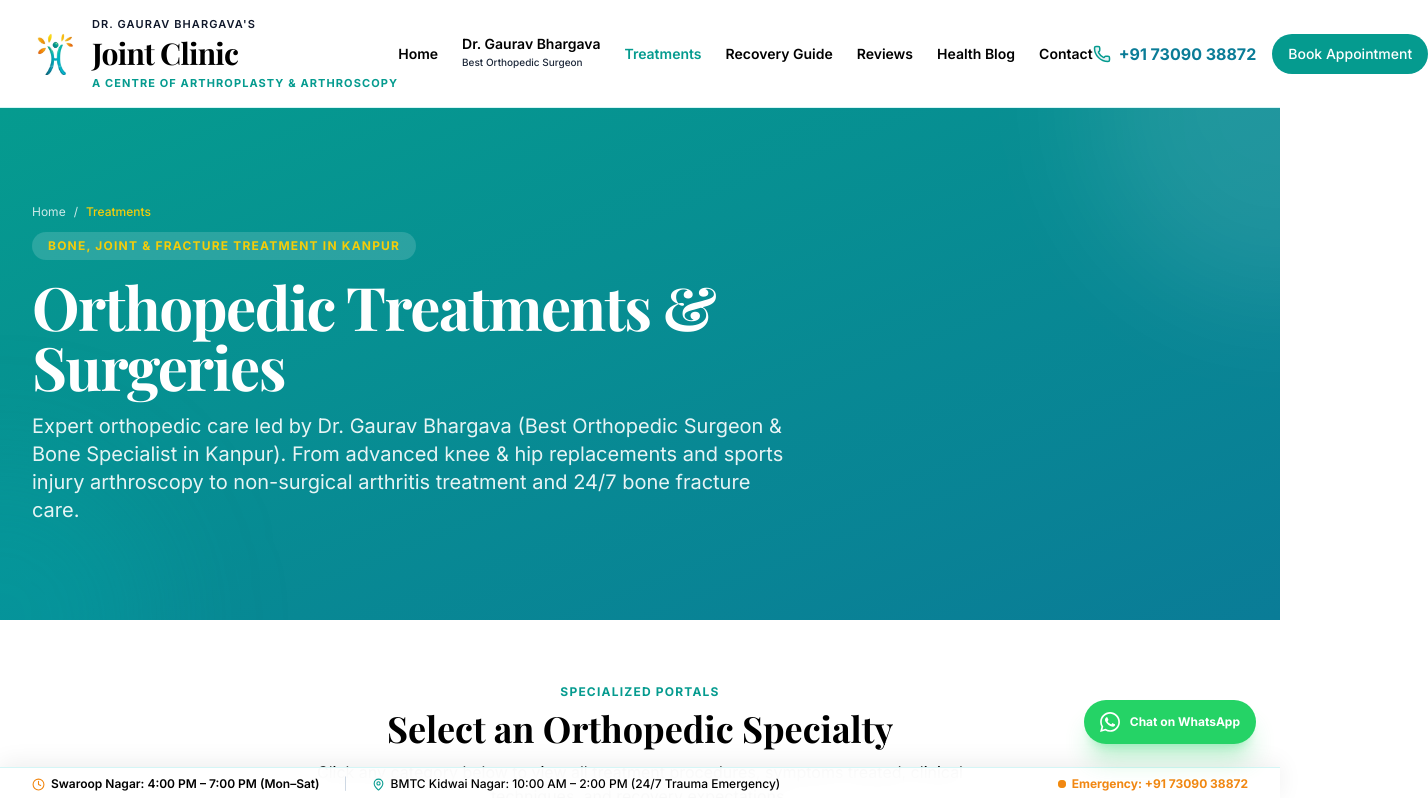
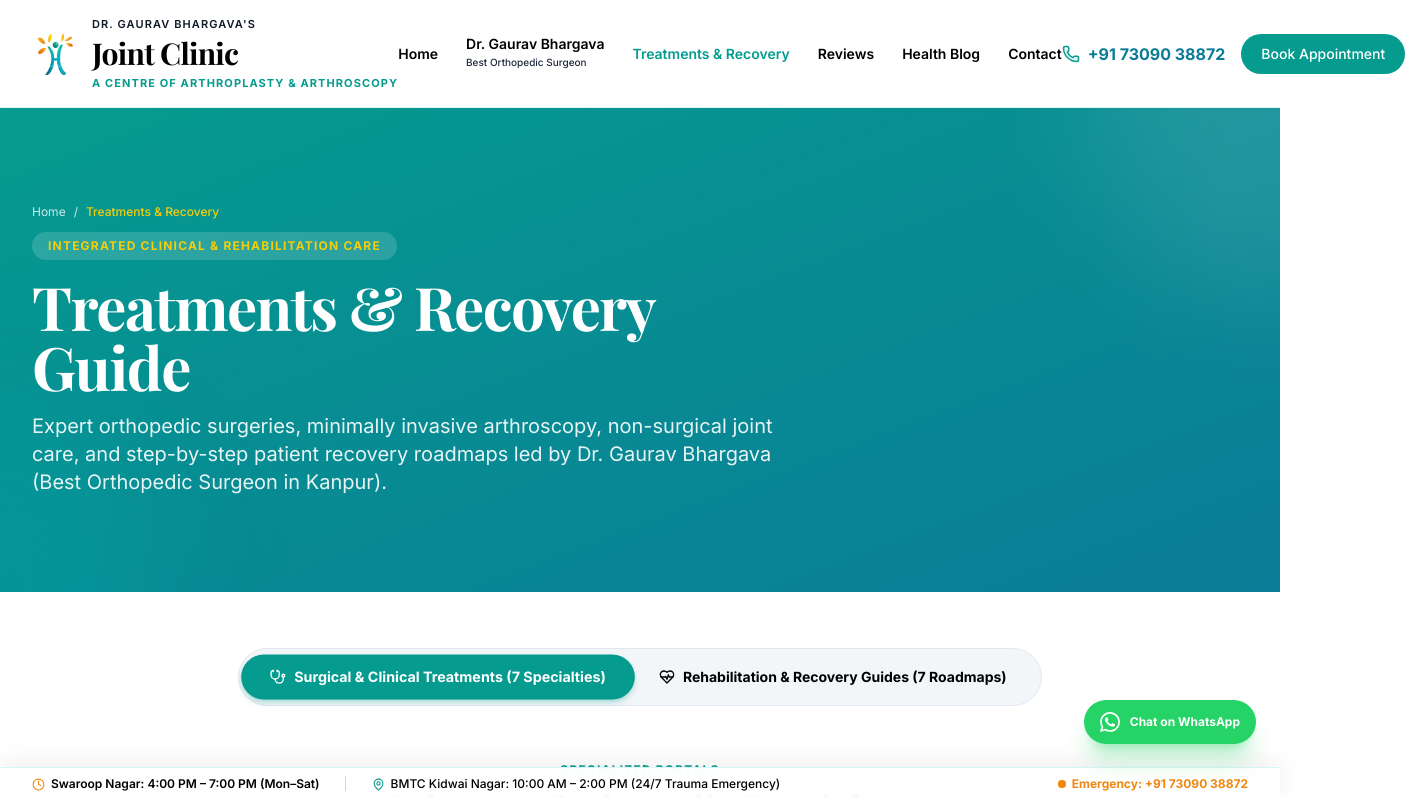
Before and after one commit to karmaautomation05-dot/joint-clinic, a Next.js app: page /treatments in a window 1280 px wide. Shown: the top 798 px of the page, 1428 px wide, since content can reach past the window. Built offline with nearby package versions, Linux system fonts and the light colour scheme; a web font is replaced by a local one.

Commit message:
feat(treatments): merge Treatments and Recovery Guide into unified Treatments & Recovery hub with interactive view switcher

```diff
--- a/src/app/treatments/page.tsx
+++ b/src/app/treatments/page.tsx
@@ -1,6 +1,6 @@
 "use client";
 
-import { useState } from "react";
+import { useState, useEffect } from "react";
 import Link from "next/link";
 import {
   Bone,
@@ -17,8 +17,12 @@
   ChevronRight,
   HelpCircle,
   Phone,
+  HeartHandshake,
+  ShieldAlert,
+  Hospital,
 } from "lucide-react";
 import { TREATMENT_CATEGORIES } from "@/data/treatments";
+import { RECOVERY_GUIDES } from "@/data/recoveryGuides";
 import { PRIMARY_CONTACT } from "@/data/clinics";
 
 const ICON_MAP: Record<string, typeof Bone> = {
@@ -68,7 +72,28 @@
   "fractures-trauma": "trauma-recovery",
 };
 
+const RECOVERY_TO_CATEGORY_MAP: Record<string, string> = {
+  "knee-recovery": "knee-care",
+  "hip-recovery": "hip-care",
+  "sports-recovery": "sports-injury",
+  "shoulder-recovery": "shoulder-care",
+  "spine-recovery": "spine-care",
+  "prp-recovery": "non-surgical",
+  "trauma-recovery": "fractures-trauma",
+};
+
 export default function TreatmentsPage() {
+  const [activeTab, setActiveTab] = useState<"treatments" | "recovery">("treatments");
+
+  useEffect(() => {
+    if (typeof window !== "undefined") {
+      const params = new URLSearchParams(window.location.search);
+      if (params.get("tab") === "recovery" || window.location.hash === "#recovery") {
+        setActiveTab("recovery");
+      }
+    }
+  }, []);
+
   const schema = {
     "@context": "https://schema.org",
     "@graph": [
@@ -84,7 +109,7 @@
           {
             "@type": "ListItem",
             position: 2,
-            name: "Treatments",
+            name: "Treatments & Recovery",
             item: "https://jointclinic.in/treatments",
           },
         ],
@@ -92,9 +117,9 @@
       {
         "@type": "MedicalWebPage",
         "@id": "https://jointclinic.in/treatments#webpage",
-        name: "Bone, Joint & Fracture Treatment in Kanpur — Dr. Gaurav Bhargava",
+        name: "Bone, Joint & Fracture Treatment & Recovery in Kanpur — Dr. Gaurav Bhargava",
         description:
-          "Explore 7 clinical orthopedic categories covering 24+ specialized treatments by Dr. Gaurav Bhargava (Best Orthopedic Doctor in Kanpur) across Knee Care, Hip Replacement, ACL Arthroscopy, Shoulder, Spine, PRP, and Fracture Trauma in Kanpur.",
+          "Explore 7 clinical orthopedic categories covering 24+ specialized treatments and step-by-step rehabilitation recovery guides by Dr. Gaurav Bhargava in Kanpur.",
         mainEntity: {
           "@type": "ItemList",
           itemListElement: TREATMENT_CATEGORIES.map((cat, idx) => ({
@@ -134,37 +159,68 @@
 
         <div className="container relative z-10">
           <div className="max-w-3xl">
-            {/* Semantic Breadcrumbs for UX & SEO */}
+            {/* Semantic Breadcrumbs */}
             <nav aria-label="Breadcrumb" className="flex items-center gap-2 text-xs text-white/80 font-sans mb-3">
               <Link href="/" className="hover:text-white transition-colors">Home</Link>
               <span>/</span>
-              <span className="text-[#F5CD09] font-medium">Treatments</span>
+              <span className="text-[#F5CD09] font-medium">Treatments &amp; Recovery</span>
             </nav>
 
             <span className="text-xs font-bold uppercase tracking-widest text-[#F5CD09] px-4 py-1.5 rounded-full bg-white/15 backdrop-blur-xs inline-block mb-4">
-              Bone, Joint &amp; Fracture Treatment in Kanpur
+              Integrated Clinical &amp; Rehabilitation Care
             </span>
             <h1 className="text-4xl sm:text-6xl font-serif font-bold tracking-tight leading-tight text-white">
-              Orthopedic Treatments &amp; Surgeries
+              Treatments &amp; Recovery Guide
             </h1>
             <p className="text-lg sm:text-xl text-white/90 mt-4 leading-relaxed font-sans">
-              Expert orthopedic care led by Dr. Gaurav Bhargava (Best Orthopedic Surgeon &amp; Bone Specialist in Kanpur). From advanced knee &amp; hip replacements and sports injury arthroscopy to non-surgical arthritis treatment and 24/7 bone fracture care.
+              Expert orthopedic surgeries, minimally invasive arthroscopy, non-surgical joint care, and step-by-step patient recovery roadmaps led by Dr. Gaurav Bhargava (Best Orthopedic Surgeon in Kanpur).
             </p>
           </div>
         </div>
       </section>
 
-      {/* Category Cards Grid */}
-      <div className="container mt-12 sm:mt-16">
-        <div className="text-center max-w-2xl mx-auto mb-10 sm:mb-14">
+      {/* Main Content Area */}
+      <div className="container mt-10 sm:mt-14">
+        {/* Interactive View Toggle Tabs */}
+        <div className="flex justify-center mb-10 sm:mb-14">
+          <div className="inline-flex p-1.5 bg-slate-100/90 rounded-full border border-slate-200 shadow-xs">
+            <button
+              onClick={() => setActiveTab("treatments")}
+              className={`px-5 sm:px-7 py-2.5 sm:py-3 rounded-full text-xs sm:text-sm font-bold transition-all flex items-center gap-2 ${
+                activeTab === "treatments"
+                  ? "bg-[#059B8F] text-white shadow-md shadow-[#059B8F]/25 scale-[1.02]"
+                  : "text-slate-600 hover:text-slate-900"
+              }`}
+            >
+              <Stethoscope size={16} />
+              <span>Surgical &amp; Clinical Treatments (7 Specialties)</span>
+            </button>
+            <button
+              onClick={() => setActiveTab("recovery")}
+              className={`px-5 sm:px-7 py-2.5 sm:py-3 rounded-full text-xs sm:text-sm font-bold transition-all flex items-center gap-2 ${
+                activeTab === "recovery"
+                  ? "bg-[#059B8F] text-white shadow-md shadow-[#059B8F]/25 scale-[1.02]"
+                  : "text-slate-600 hover:text-slate-900"
+              }`}
+            >
+              <HeartPulse size={16} />
+              <span>Rehabilitation &amp; Recovery Guides (7 Roadmaps)</span>
+            </button>
+          </div>
+        </div>
+
+        {/* VIEW 1: TREATMENTS DIRECTORY */}
+        {activeTab === "treatments" && (
+          <div>
+            <div className="text-center max-w-2xl mx-auto mb-10 sm:mb-12">
               <span className="text-xs font-bold uppercase tracking-widest text-[#059B8F] block mb-2">
                 Specialized Portals
               </span>
               <h2 className="text-3xl sm:text-4xl font-serif font-bold text-slate-900">
                 Select an Orthopedic Specialty
               </h2>
-          <p className="text-sm sm:text-base text-slate-600 mt-3 leading-relaxed">
-            Click any category below to view all treatment procedures, symptoms treated, clinical techniques, and recovery expectations.
+              <p className="text-sm sm:text-base text-slate-600 mt-2 leading-relaxed">
+                Click any specialty below to explore individual procedures, clinical approaches, and integrated recovery timelines.
               </p>
             </div>
 
@@ -232,6 +288,7 @@
                           href={`/recovery-guide#${recoverySlug}`}
                           className="font-bold text-[#0A7C97] hover:underline flex items-center gap-1"
                         >
+                          <HeartPulse size={12} className="text-[#059B8F]" />
                           <span>Recovery Roadmap</span>
                           <ArrowRight size={11} />
                         </Link>
@@ -248,44 +305,177 @@
               })}
             </div>
           </div>
+        )}
 
-      {/* Treatments FAQ Section for Search Snippets & Patient Clarity */}
-      <section
-        className="container mt-20 space-y-8"
-        itemScope
-        itemType="https://schema.org/FAQPage"
-      >
-        <div className="text-center max-w-2xl mx-auto">
+        {/* VIEW 2: RECOVERY & REHABILITATION ROADMAPS */}
+        {activeTab === "recovery" && (
+          <div>
+            <div className="text-center max-w-2xl mx-auto mb-10 sm:mb-12">
               <span className="text-xs font-bold uppercase tracking-widest text-[#059B8F] block mb-2">
-            Direct Answers &bull; Treatment FAQs
+                Rehabilitation Protocols
               </span>
-          <h3 className="text-3xl sm:text-4xl font-serif font-bold text-slate-900">
-            Frequently Asked Questions About Treatments
-          </h3>
-          <p className="text-sm text-slate-600 mt-2">
-            Answers from Dr. Gaurav Bhargava to help you make confident decisions about your joint and bone health.
+              <h2 className="text-3xl sm:text-4xl font-serif font-bold text-slate-900">
+                Step-by-Step Patient Recovery Guides
+              </h2>
+              <p className="text-sm sm:text-base text-slate-600 mt-2 leading-relaxed">
+                Clear milestones from Day 1 post-op to complete independent mobility. Click any guide for detailed instructions.
               </p>
             </div>
 
-        <div className="grid grid-cols-1 md:grid-cols-2 gap-5 max-w-5xl mx-auto">
+            <div className="grid grid-cols-1 md:grid-cols-2 lg:grid-cols-3 gap-6 sm:gap-8">
+              {RECOVERY_GUIDES.map((guide) => {
+                const CatIcon = ICON_MAP[guide.iconName] || HeartPulse;
+                const treatmentCatId = RECOVERY_TO_CATEGORY_MAP[guide.id] || "knee-care";
+                return (
+                  <div
+                    key={guide.id}
+                    className="bg-white rounded-3xl border border-slate-200/90 hover:border-brand-300 p-6 sm:p-7 shadow-xs hover:shadow-xl hover:-translate-y-1 transition-all duration-300 flex flex-col justify-between group"
+                  >
+                    <div>
+                      {/* Top Badge & Icon */}
+                      <div className="flex items-center justify-between gap-3 mb-5">
+                        <div className="w-12 h-12 rounded-2xl bg-amber-50 flex items-center justify-center text-[#F18712] group-hover:bg-[#F18712] group-hover:text-white transition-colors">
+                          <CatIcon size={24} />
+                        </div>
+                        <span className="text-xs font-bold text-[#F18712] px-3 py-1 rounded-full bg-amber-50/70 border border-amber-200">
+                          {guide.phases.length} Recovery Phases
+                        </span>
+                      </div>
+
+                      {/* Title & Tagline */}
+                      <h3 className="text-xl sm:text-2xl font-serif font-bold text-slate-900 group-hover:text-brand-700 transition-colors mb-2">
+                        {guide.title}
+                      </h3>
+                      <p className="text-xs sm:text-sm font-semibold text-[#059B8F] mb-3">
+                        {guide.tagline}
+                      </p>
+                      <p className="text-xs sm:text-sm text-slate-600 leading-relaxed mb-6">
+                        {guide.overview}
+                      </p>
+
+                      {/* Key Milestones Snapshot */}
+                      <div className="bg-slate-50/70 rounded-2xl p-4 border border-slate-100/90 mb-6 space-y-2">
+                        <span className="text-[11px] font-bold uppercase tracking-wider text-slate-400 block mb-1">
+                          Key Healing Milestones:
+                        </span>
+                        {guide.phases.slice(0, 3).map((phase, pIdx) => (
+                          <div
+                            key={pIdx}
+                            className="flex items-start gap-2 text-xs text-slate-700 py-1 border-b border-slate-100 last:border-none"
+                          >
+                            <span className="font-bold text-[#059B8F] shrink-0">{phase.phase.split("(")[0].trim()}:</span>
+                            <span className="text-slate-600 truncate">{phase.title}</span>
+                          </div>
+                        ))}
+                      </div>
+                    </div>
+
+                    {/* Card Actions */}
+                    <div className="pt-4 border-t border-slate-100 space-y-2.5">
+                      <Link
+                        href={`/recovery-guide/${guide.id}`}
+                        className="w-full btn-primary py-2.5 px-4 text-xs font-bold flex items-center justify-center gap-2 shadow-xs group-hover:shadow-md"
+                      >
+                        <span>Open {guide.category.split(" ")[0]} Recovery Guide</span>
+                        <ArrowRight size={14} />
+                      </Link>
+
+                      <div className="flex items-center justify-between text-[11px] text-slate-500 pt-1 px-1">
+                        <Link
+                          href={`/treatments/category/${treatmentCatId}`}
+                          className="font-bold text-[#059B8F] hover:underline flex items-center gap-1"
+                        >
+                          <Stethoscope size={12} />
+                          <span>Related Procedures</span>
+                        </Link>
+                        <Link
+                          href="/appointment"
+                          className="font-semibold text-slate-600 hover:text-[#059B8F]"
+                        >
+                          Consult Doctor
+                        </Link>
+                      </div>
+                    </div>
+                  </div>
+                );
+              })}
+            </div>
+          </div>
+        )}
+
+        {/* Doctor Philosophy & Laminar OT Hospital Assurance */}
+        <div className="mt-16 bg-gradient-to-r from-teal-50/80 to-brand-50/80 rounded-3xl p-8 sm:p-10 border border-brand-200 flex flex-col md:flex-row items-center justify-between gap-8">
+          <div className="max-w-2xl">
+            <span className="text-xs font-bold uppercase tracking-widest text-[#059B8F] mb-2 block">
+              Clinical Excellence &bull; BMTC Hospital Kidwai Nagar
+            </span>
+            <h3 className="text-2xl sm:text-3xl font-serif font-bold text-slate-900 mb-3">
+              Tissue-Sparing Surgeries &amp; Day-1 Walking Recovery
+            </h3>
+            <p className="text-sm text-slate-600 leading-relaxed font-sans">
+              All surgeries are performed by Dr. Gaurav Bhargava inside Ultra-Clean Class-100 Laminar Airflow Modular Operation Theatres at BMTC Hospital Kidwai Nagar. Our evidence-based protocols enable joint replacement patients to start guided walking within 24 hours.
+            </p>
+          </div>
+          <div className="flex flex-col sm:flex-row gap-3 shrink-0">
+            <Link
+              href="/appointment"
+              className="btn-primary py-3 px-6 text-sm font-bold shadow-md text-center"
+            >
+              Book OPD Consultation
+            </Link>
+            <a
+              href="tel:+917309038872"
+              className="px-6 py-3 rounded-full bg-white border border-brand-200 text-brand-700 font-bold text-sm hover:bg-brand-50 transition-colors flex items-center justify-center gap-2"
+            >
+              <Phone size={16} />
+              <span>+91 73090 38872</span>
+            </a>
+          </div>
+        </div>
+
+        {/* FAQ Section */}
+        <section
+          itemScope
+          itemType="https://schema.org/FAQPage"
+          className="mt-16 bg-slate-50/80 rounded-3xl p-6 sm:p-10 border border-slate-200/80 space-y-6"
+        >
+          <div>
+            <span className="text-xs font-bold uppercase tracking-widest text-[#059B8F] block mb-1">
+              Patient Guidance &bull; FAQ
+            </span>
+            <h3 className="text-2xl sm:text-3xl font-serif font-bold text-slate-900">
+              Frequently Asked Questions About Treatments &amp; Recovery
+            </h3>
+          </div>
+
+          <div className="space-y-4">
             {TREATMENTS_FAQS.map((faq, idx) => (
               <article
                 key={idx}
                 itemScope
                 itemProp="mainEntity"
                 itemType="https://schema.org/Question"
-              className="p-6 sm:p-7 rounded-3xl bg-slate-50/80 border border-slate-200/80 space-y-3 hover:bg-brand-50/40 hover:border-brand-200 transition-all shadow-2xs"
+                className="bg-white rounded-2xl p-5 sm:p-6 border border-slate-200/70 shadow-2xs space-y-2"
               >
-              <div className="flex items-start gap-3">
-                <div className="w-7 h-7 rounded-lg bg-brand-100 flex items-center justify-center text-[#059B8F] shrink-0 mt-0.5">
-                  <HelpCircle className="w-4 h-4" />
-                </div>
-                <h4 itemProp="name" className="text-base font-serif font-bold text-slate-900">
-                  {faq.q}
+                <h4
+                  itemProp="name"
+                  className="text-base font-bold text-slate-900 flex items-start gap-2.5"
+                >
+                  <span className="w-5 h-5 rounded-full bg-brand-50 text-[#059B8F] text-xs flex items-center justify-center shrink-0 mt-0.5 font-bold">
+                    Q
+                  </span>
+                  <span>{faq.q}</span>
                 </h4>
-              </div>
-              <div itemScope itemProp="acceptedAnswer" itemType="https://schema.org/Answer">
-                <p itemProp="text" className="text-xs sm:text-sm text-slate-600 leading-relaxed pl-10 font-sans">
+                <div
+                  itemScope
+                  itemProp="acceptedAnswer"
+                  itemType="https://schema.org/Answer"
+                  className="pl-7"
+                >
+                  <p
+                    itemProp="text"
+                    className="text-sm text-slate-600 leading-relaxed font-sans aeo-answer"
+                  >
                     {faq.a}
                   </p>
                 </div>
@@ -293,39 +483,6 @@
             ))}
           </div>
         </section>
-
-      {/* Helpful Patient Assurance Banner */}
-      <div className="container mt-20">
-        <div className="bg-gradient-to-r from-brand-50 to-teal-50/50 rounded-3xl p-8 sm:p-12 border border-brand-100 flex flex-col md:flex-row items-center justify-between gap-6">
-          <div className="max-w-2xl">
-            <span className="text-xs font-bold uppercase tracking-widest text-[#059B8F] mb-2 block">
-              Second Opinions &amp; Advice
-            </span>
-            <h3 className="text-2xl sm:text-3xl font-serif font-bold text-slate-900 mb-2">
-              Unsure which treatment is right for your joint?
-            </h3>
-            <p className="text-sm sm:text-base text-slate-600">
-              Bring your existing X-rays, MRI scans, or past prescriptions for an honest clinical evaluation.
-              We believe in exhausting non-surgical options before recommending surgery.
-            </p>
-          </div>
-
-          <div className="flex flex-col sm:flex-row gap-3 w-full md:w-auto shrink-0">
-            <Link
-              href="/appointment"
-              className="btn-primary py-3 px-6 text-sm font-bold text-center"
-            >
-              Book an Evaluation
-            </Link>
-            <a
-              href={`tel:${PRIMARY_CONTACT.phone}`}
-              className="btn-secondary py-3 px-6 text-sm font-bold flex items-center justify-center gap-2"
-            >
-              <Phone size={16} className="text-[#059B8F]" />
-              <span>Call: +91 73090 38872</span>
-            </a>
-          </div>
-        </div>
       </div>
     </div>
   );
--- a/src/components/common/Navbar.tsx
+++ b/src/components/common/Navbar.tsx
@@ -43,8 +43,8 @@
           </div>
         </Link>
 
-        {/* Desktop Navigation - Properly Spaced & Clean */}
-        <nav className="hidden xl:flex items-center gap-6 2xl:gap-7">
+        {/* Desktop Navigation - Properly Spaced, 6 Clean Items */}
+        <nav className="hidden xl:flex items-center gap-7 2xl:gap-8">
           <Link
             href="/"
             className={`text-sm font-semibold transition-colors whitespace-nowrap ${
@@ -75,26 +75,16 @@
             </span>
           </Link>
 
+          {/* Unified Treatments & Recovery Guide */}
           <Link
             href="/treatments"
             className={`text-sm font-semibold transition-colors whitespace-nowrap ${
-              isActive('/treatments')
+              isActive('/treatments') || isActive('/recovery-guide')
                 ? 'text-brand-600 font-bold'
                 : 'text-slate-600 hover:text-brand-600'
             }`}
           >
-            Treatments
-          </Link>
-
-          <Link
-            href="/recovery-guide"
-            className={`text-sm font-semibold transition-colors whitespace-nowrap ${
-              isActive('/recovery-guide')
-                ? 'text-brand-600 font-bold'
-                : 'text-slate-600 hover:text-brand-600'
-            }`}
-          >
-            Recovery Guide
+            Treatments &amp; Recovery
           </Link>
 
           <Link
@@ -143,7 +133,7 @@
 
           <Link
             href="/appointment"
-            className="btn-primary py-2.5 px-4 text-sm whitespace-nowrap shrink-0"
+            className="btn-primary py-2.5 px-5 text-sm whitespace-nowrap shrink-0"
           >
             Book Appointment
           </Link>
@@ -160,7 +150,7 @@
         </button>
       </div>
 
-      {/* Mobile Drawer - Medfemme Style */}
+      {/* Mobile Drawer - Unified & Clean */}
       {isMenuOpen && (
         <div className="xl:hidden bg-white border-b border-brand-100 py-6 px-4 space-y-4 shadow-xl animate-in slide-in-from-top duration-300">
           <nav className="flex flex-col gap-3 text-base font-medium text-slate-700">
@@ -185,20 +175,13 @@
             <Link
               href="/treatments"
               className={`px-2 py-1.5 transition-colors ${
-                isActive('/treatments') ? 'text-brand-600 font-bold' : 'hover:text-brand-600 font-semibold'
+                isActive('/treatments') || isActive('/recovery-guide')
+                  ? 'text-brand-600 font-bold'
+                  : 'hover:text-brand-600 font-semibold'
               }`}
               onClick={() => setIsMenuOpen(false)}
             >
-              Treatments
-            </Link>
-            <Link
-              href="/recovery-guide"
-              className={`px-2 py-1.5 transition-colors ${
-                isActive('/recovery-guide') ? 'text-brand-600 font-bold' : 'hover:text-brand-600 font-semibold'
-              }`}
-              onClick={() => setIsMenuOpen(false)}
-            >
-              Recovery Guide
+              Treatments &amp; Recovery Protocols
             </Link>
             <Link
               href="/testimonials"
```
Lines whose indentation alone changed are shown as unchanged.
